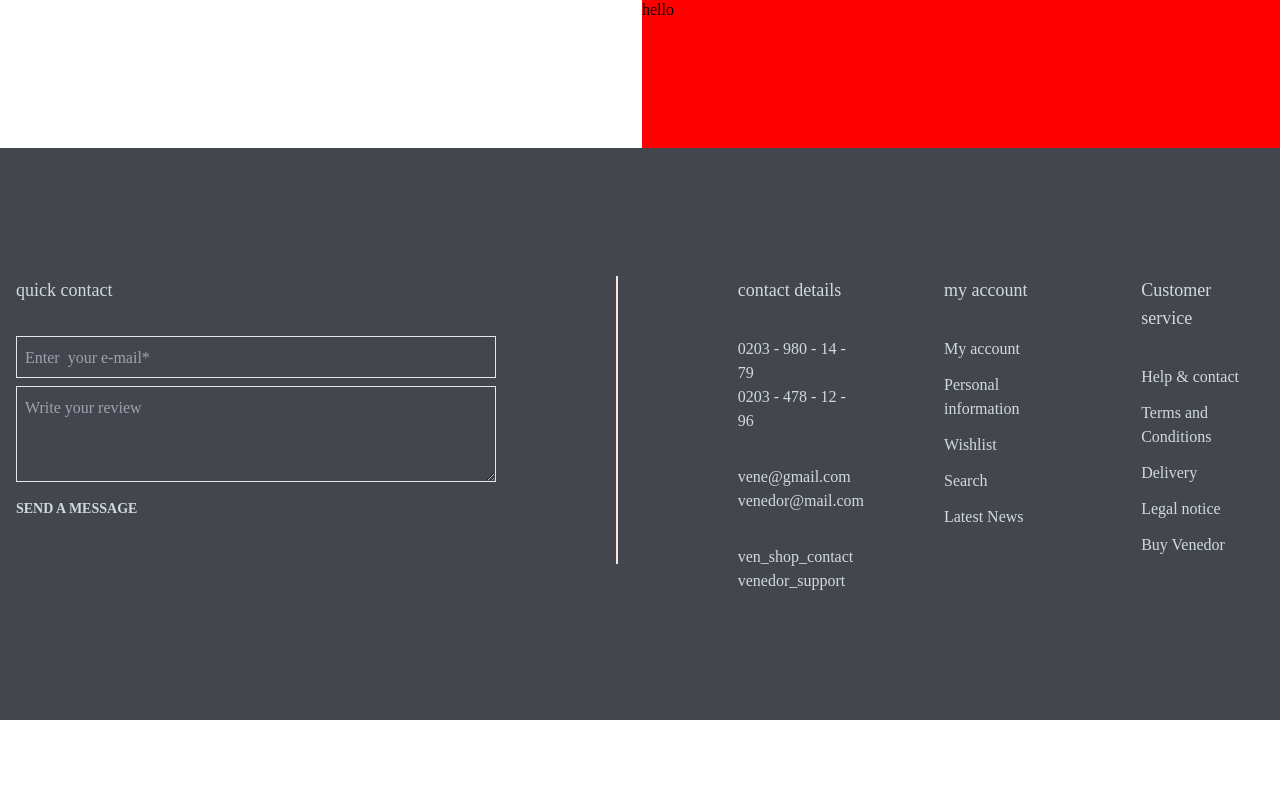
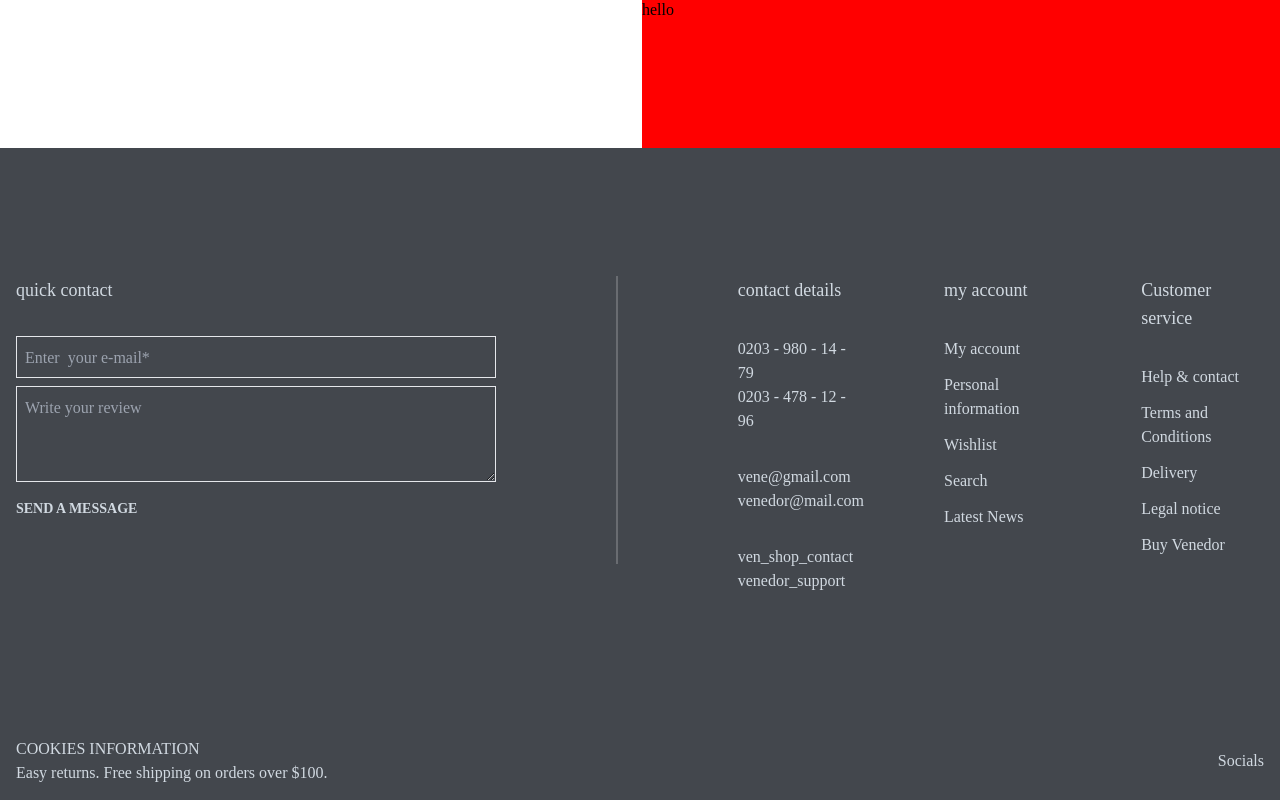
Before and after one commit to addegbenga/fashion-store, a Next.js app: page / in a window 1280 px wide. Shown: the part 2988-3788 px from the top of the page. Before the commit the page ends 3708 px from the top, so only its background shows below. Built offline with nearby package versions, Linux system fonts and the light colour scheme.

Commit message:
added homepage boilerplate

```diff
--- a/components/layouts/Footer.tsx
+++ b/components/layouts/Footer.tsx
@@ -2,7 +2,7 @@ import { NextPage } from "next";
 
 const Footer: NextPage = () => {
   return (
-    <div className="bg-[#43474d] ">
+    <div className="bg-[#43474d]  text-[#d1d9e1] ">
       <div className="flex gap-20 text-[#d1d9e1]  px-4 py-32 ">
         <div className=" flex flex-col gap-8 ">
           <h1 className="text-lg"> quick contact</h1>
@@ -21,7 +21,7 @@ const Footer: NextPage = () => {
             </button>
           </div>
         </div>
-        <div className="bg-red-100 h-[18rem] w-0.5 mx-10 overflow-y-hidden">
+        <div className="bg-white h-[18rem] bg-opacity-20 w-0.5 mx-10 overflow-y-hidden">
           {" "}
         </div>
         <div className="flex flex-col gap-8">
@@ -61,8 +61,8 @@ const Footer: NextPage = () => {
             <h1>Buy Venedor</h1>
           </div>
         </div>
-
-        {/* <div>
+      </div>
+      <div className="flex justify-between py-4 items-center px-4">
         <div>
           <h1>COOKIES INFORMATION</h1>
           <p>Easy returns. Free shipping on orders over $100.</p>
@@ -70,7 +70,6 @@ const Footer: NextPage = () => {
         <div>
           <h1>Socials</h1>
         </div>
-      </div> */}
       </div>
     </div>
   );
```
